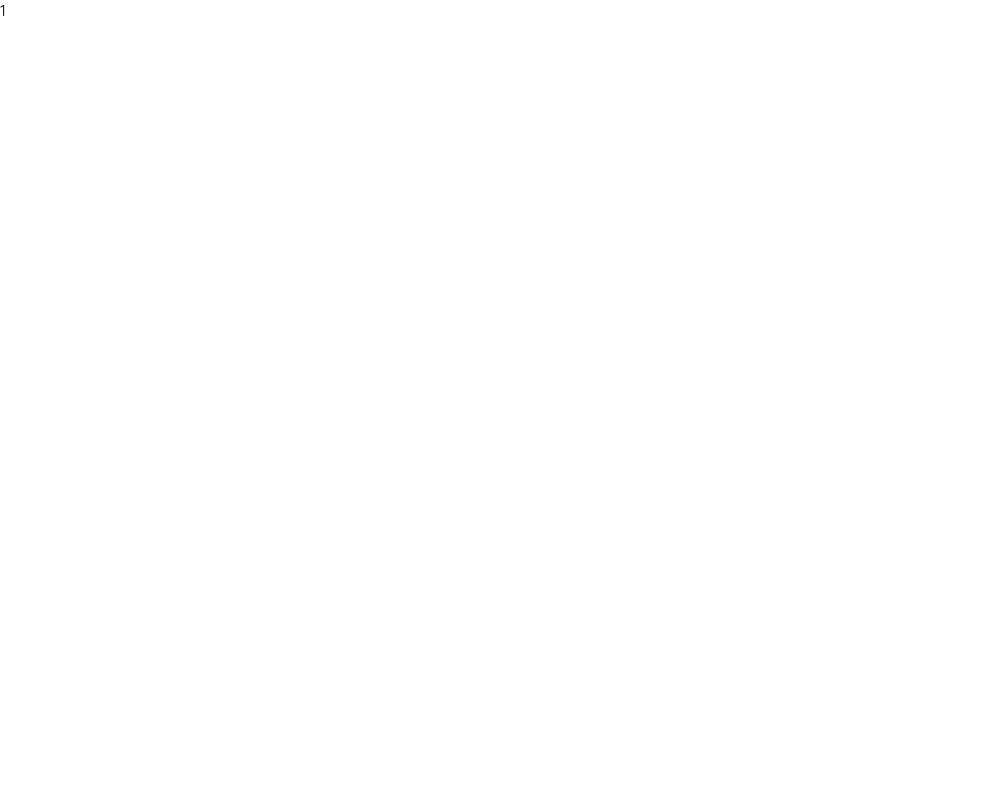
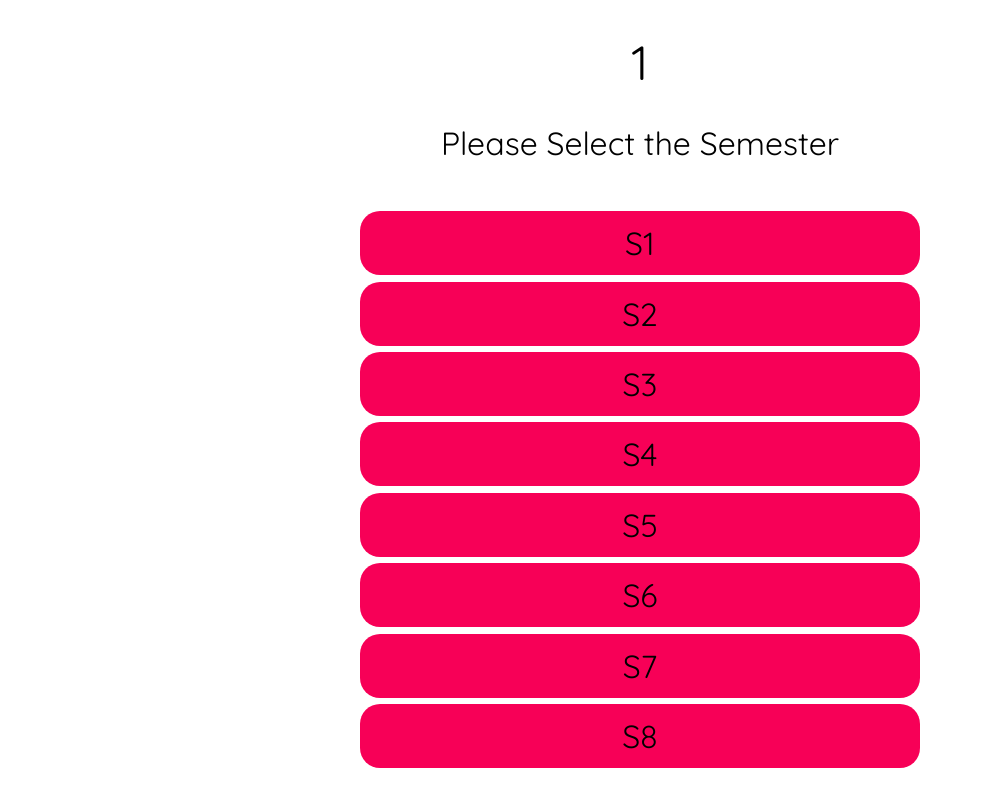
Before and after one commit to sandeepsreekumar4067/Foss-Vjcet, a Vue app: page /semester/1 in a window 1280 px wide. Shown: the whole page, without its empty margins (0-983 px from the left). Built offline with nearby package versions, Linux system fonts and the light colour scheme.

Commit message:
made the redirection sem page

```diff
--- /dev/null
+++ b/src/Pages/DepartmentPage.vue
@@ -0,0 +1,64 @@
+<template>
+  <div class="department-page">
+    <div class="title">
+      {{ name }}
+    </div>
+    <div class="prompt">
+      Please Select the Semester
+    </div>
+    <div class="sem-list">
+      <div v-for="semester in semesters" :key="semester.id" class="sem-tile">
+        {{ semester.id }}
+      </div>
+    </div>
+  </div>
+</template>
+
+<script>
+import '../Style/semesterpage.css'
+export default {
+  data(){
+    return{
+      name:this.$route.params.name,
+      semesters:[
+        {
+          id:"S1",
+          link:'#'
+        },
+        {
+          id:"S2",
+          link:'#'
+        },
+        {
+          id:"S3",
+          link:'#'
+        },
+        {
+          id:"S4",
+          link:'#'
+        },
+        {
+          id:"S5",
+          link:'#'
+        },
+        {
+          id:"S6",
+          link:'#'
+        },
+        {
+          id:"S7",
+          link:'#'
+        },
+        {
+          id:"S8",
+          link:'#'
+        },
+      ]
+    }
+  }
+}
+</script>
+
+<style>
+
+</style>
--- a/src/Pages/SemesterPage.vue
+++ /dev/null
@@ -1,22 +0,0 @@
-<template>
-  <div class="semester-page">
-    <div class="title">
-      {{ name }}
-    </div>
-  </div>
-</template>
-
-<script>
-import '../Style/semesterpage.css'
-export default {
-  data(){
-    return{
-      name:this.$route.params.name
-    }
-  }
-}
-</script>
-
-<style>
-
-</style>
--- a/src/Router/router.js
+++ b/src/Router/router.js
@@ -1,5 +1,5 @@
 import HomePage from '@/Pages/HomePage.vue'
-import SemesterPage from '@/Pages/SemesterPage.vue'
+import DepartmentPage from '@/Pages/DepartmentPage.vue'
 import {
     createRouter,
     createWebHistory
@@ -13,7 +13,7 @@ const routes = [
     {
         name:'Semester',
         path:"/semester/:name",
-        component:SemesterPage,
+        component:DepartmentPage,
         props:true,
     }
 ]
--- a/src/Style/semesterpage.css
+++ b/src/Style/semesterpage.css
@@ -1,3 +1,47 @@
-.semester-page{
-
+.department-page{
+    height: 100vh;
+    width: 100%;
+    background-color: var(--white);
+    padding-top: 1rem;
+    padding-left: 5rem;
+    padding-right: 5rem;
+    box-sizing: border-box;
+    display: flex;
+    align-items: center;
+    justify-content: center;
+    flex-direction: column;
+    gap: 1rem;
 }
+.prompt{
+    font-size: 2rem;
+}
+.title{
+    width: 100%;
+    height: 20%;
+    font-size: 3rem;
+    display: flex;
+    align-items: center;
+    justify-content: center;
+}
+.sem-list{
+    width: 100%;
+    height: fit-content;
+    padding: 2rem;
+    display: flex;
+    align-items: center;
+    justify-content: center;
+    flex-direction: column;
+    gap: 0.4rem;
+}
+.sem-tile{
+    width: 50%;
+    height: 4rem;
+    cursor: pointer;
+    background-color: var(--red);
+    border-radius: 20px;
+    text-align: center;
+    display: flex;
+    align-items: center;
+    justify-content: center;
+    font-size: 2rem;
+}
```
